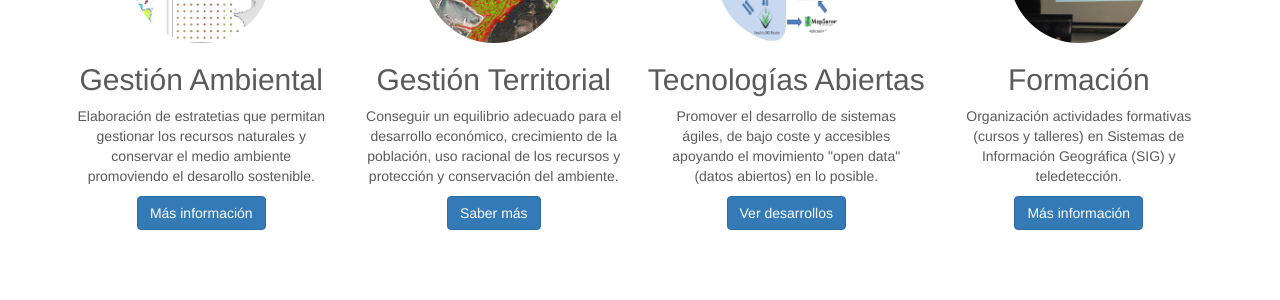
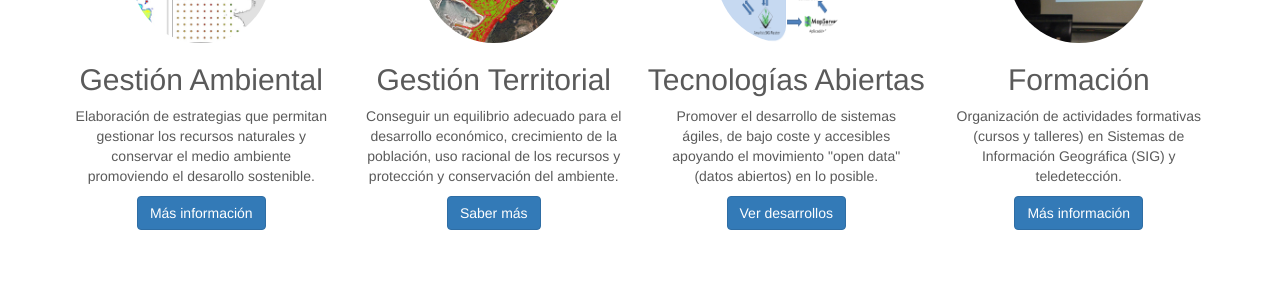
Before and after one commit to jriguera/kartenn, a Jekyll site: the page built from index.html, in a window 1280 px wide. Shown: the part 527-827 px from the top of the page. Built offline with Jekyll 4.4.1, drawn with Linux system fonts in a browser that asks for light colours; nearby versions of some CDN libraries; library files that are not in the unit come from our copies.

Commit message:
fixed typos

```diff
--- a/_config.yml
+++ b/_config.yml
@@ -29,7 +29,7 @@ circles:
 - title: Gestión Ambiental
   img: img/circulos/informe_gimena.png
   href: http://www.kartenn.es/proyectos/
-  description: Elaboración de estratetias que permitan gestionar los recursos naturales y conservar el medio ambiente promoviendo el desarollo sostenible.
+  description: Elaboración de estrategias que permitan gestionar los recursos naturales y conservar el medio ambiente promoviendo el desarollo sostenible.
   link: Más información
 - title: Gestión Territorial
   img: img/circulos/morfonucleos.png
@@ -44,7 +44,7 @@ circles:
 - title: Formación
   img: img/circulos/formacion.png
   href: http://www.kartenn.es/formacionsig/
-  description: Organización actividades formativas (cursos y talleres) en Sistemas de Información Geográfica (SIG) y teledetección.
+  description: Organización de actividades formativas (cursos y talleres) en Sistemas de Información Geográfica (SIG) y teledetección.
   link: Más información
 
 collections:
```
